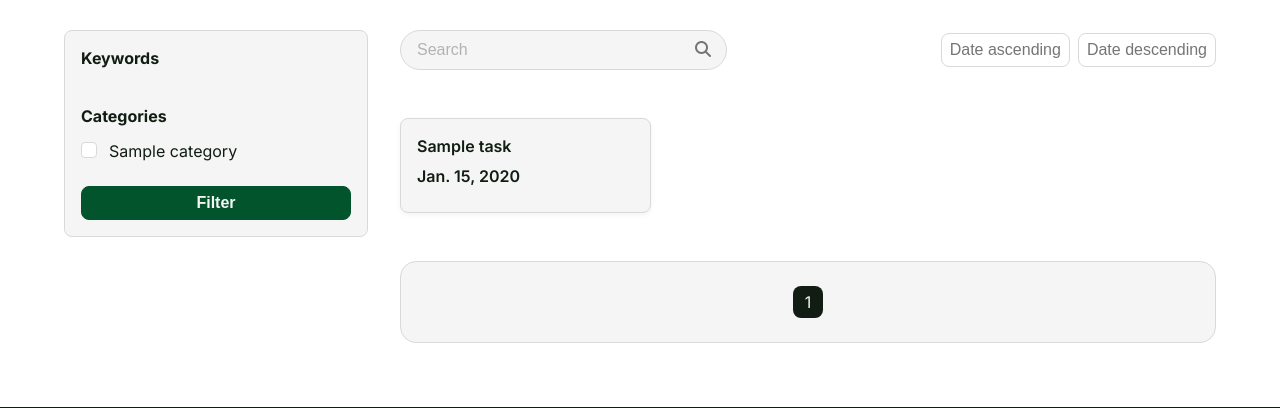
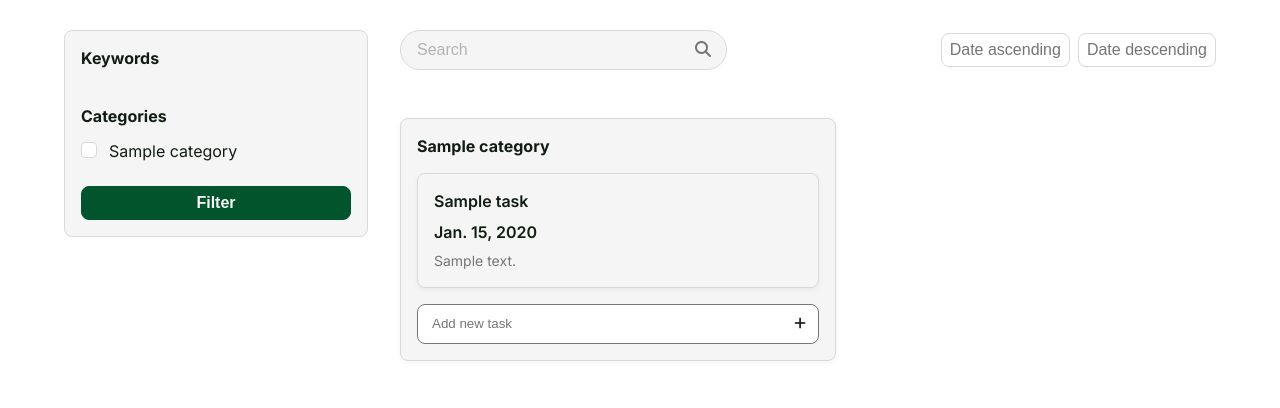
Before and after one commit to lorna88/HopSolutions, a Django app: page /home/ in a window 1280 px wide. Shown: the part 502-910 px from the top of the page. Run offline with Django 5.2, Linux system fonts and the light colour scheme; tables that the repository leaves empty hold one stand-in row (values such as "Sample post").

Commit message:
Task list view (homepage): tasks are collected in lists by categories

```diff
--- a/static/css/main.css
+++ b/static/css/main.css
@@ -692,11 +692,21 @@ footer {
 }
 
 .InputTask {
+    background-color: var(--background-grey);
+    border: none;
+    width: 355px;
+}
+
+.InputTask:focus {
+    outline: none;
+}
+
+.InputTaskCard {
     background-color: var(--background-default);
     border: none;
 }
 
-.InputTask:focus {
+.InputTaskCard:focus {
     outline: none;
 }
 
@@ -1261,7 +1271,7 @@ body.user-logged-in .header__user-actions {
 }
 
 .cart-item__quantity-selector {
-    width: 102px;
+    width: 402px;
     height: 40px;
     padding: 12px;
     background-color: var(--background-grey);
--- a/tasks/forms.py
+++ b/tasks/forms.py
@@ -1,12 +1,14 @@
 from django import forms
 
-from .models import Task
+from users.models import User
+from .models import Task, Category
+
 
 class TaskDateInput(forms.DateInput):
     input_type = 'date'
     format = '%Y-%m-%d'
 
-class TaskForm(forms.ModelForm):
+class TaskUpdateForm(forms.ModelForm):
     class Meta:
         model = Task
         fields = ('is_completed', 'name', 'description', 'date')
@@ -14,7 +16,32 @@ class TaskForm(forms.ModelForm):
         widgets = {
             # 'category': forms.TextInput(attrs={'class': 'Input'}),
             'is_completed': forms.CheckboxInput(attrs={'class': 'checkbox-task-input'}),
-            'name': forms.TextInput(attrs={'class': 'InputTask product-name'}),
-            'description': forms.Textarea(attrs={'rows': 6, 'placeholder': 'Description', 'class': 'InputTask product-description'}),
-            'date': TaskDateInput(attrs={'class': 'InputTask form-control author-name'}),
+            'name': forms.TextInput(attrs={'class': 'InputTaskCard product-name'}),
+            'description': forms.Textarea(attrs={'rows': 6, 'placeholder': 'Description', 'class': 'InputTaskCard product-description'}),
+            'date': TaskDateInput(attrs={'class': 'InputTaskCard form-control author-name'}),
         }
+
+class TaskCreateForm(forms.ModelForm):
+    # def __init__(self, category, *args, **kwargs):
+    #     super().__init__(*args, **kwargs)
+    #     self.category = category
+
+    class Meta:
+        model = Task
+        fields = ('name',)
+
+        widgets = {
+            'name': forms.TextInput(attrs={'class': 'InputTask', 'placeholder': 'Add new task'}),
+            # 'category': forms.HiddenInput(),
+            # 'user': forms.HiddenInput(),
+        }
+
+    def save(self, commit=True):
+        task = super().save(commit=False)
+        category = Category.objects.get(slug='tomorrow')
+        task.category = category
+        user = User.objects.get(id=1)
+        task.user = user
+        if commit:
+            task.save()
+        return task
--- a/tasks/models.py
+++ b/tasks/models.py
@@ -27,7 +27,7 @@ class Task(models.Model):
     name = models.CharField(max_length=100)
     slug = models.SlugField(max_length=100, unique=True, blank=True)
     description = models.TextField(null=True, blank=True)
-    category = models.ForeignKey(Category, on_delete=models.CASCADE)
+    category = models.ForeignKey(Category, on_delete=models.CASCADE, related_name='tasks')
     date = models.DateField(null=True, blank=True)
     is_completed = models.BooleanField(default=False)
     parent = models.ForeignKey('self', on_delete=models.CASCADE, null=True, blank=True)
--- a/tasks/templates/tasks/home.html
+++ b/tasks/templates/tasks/home.html
@@ -57,18 +57,30 @@
             </div>
 
             <div class="product-grid">
-                {% for task in tasks %}
+                {% for category in categories %}
+                <div class="product-card">
+                    <h3 class="section-title">{{ category.name }}</h3>
+                    {% for task in category.tasks.all %}
                     <a href="{% url 'tasks:task-detail' task.slug %}" class="product-card-link">
                         <div class="product-card">
                             <div class="product-card__info">
                                 <h4 class="product-card__name">{{ task.name }}</h4>
                                 <p class="product-card__price">{{ task.date }}</p>
-                            <p class="product-card__description">{{ task.comment|truncatechars:70 }}</p>
+                                <p class="product-card__description">{{ task.description|truncatechars:70 }}</p>
                             </div>
                         </div>
                     </a>
+                    {% endfor %}
+                    <form method="post">
+                        {% csrf_token %}
+                        <div class="cart-item__quantity-selector">
+                            {{ form.name }}
+                            <button type="submit" class="quantity-btn-cart"><i class="fa-solid fa-plus"></i></button>
+                        </div>
+                    </form>
+                </div>
                 {% empty %}
-                    <p>No tasks found.</p>
+                    <p>No categories found.</p>
                 {% endfor %}
             </div>
 
--- a/tasks/urls.py
+++ b/tasks/urls.py
@@ -1,10 +1,10 @@
 from django.urls import path
 
-from tasks.views import TaskDetailView, TaskListView
+from tasks.views import TaskDetailView, TaskListView, TaskView
 
 app_name = 'tasks'
 
 urlpatterns = [
+    path('home/', TaskView.as_view(), name='home'),
     path('tasks/<slug:slug>/', TaskDetailView.as_view(), name='task-detail'),
-    path('home/', TaskListView.as_view(), name='home'),
 ]
--- a/tasks/views.py
+++ b/tasks/views.py
@@ -1,49 +1,76 @@
 from django.db.models import Q
-from django.views.generic import DetailView, ListView, UpdateView
+from django.template.context_processors import request
+from django.views import View
+from django.views.generic import DetailView, ListView, UpdateView, CreateView
+from rest_framework.reverse import reverse_lazy
 
 from config.settings import TASKS_QUERY_MAP
-from .forms import TaskForm
+from .forms import TaskUpdateForm, TaskCreateForm
 from .models import Task, Category
+
+
+class TaskListView(ListView):
+    template_name = 'tasks/home.html'
+    model = Category
+    context_object_name = 'categories'
+    paginate_by = 2
+
+    def get_context_data(self, **kwargs):
+        context = super().get_context_data(**kwargs)
+        # context['categories'] = Category.objects.all()
+
+        context['sort_options'] = [
+            {'key': 'date_asc', 'label': 'Date ascending'},
+            {'key': 'date_desc', 'label': 'Date descending'},
+        ]
+
+        # categories = context['categories']
+        # for category in categories:
+        #     category.form = TaskCreateForm(category)
+        # context['categories'] = categories
+        context['form'] = TaskCreateForm()
+        return context
+
+    def get_queryset(self):
+        qs = Category.objects.all().prefetch_related('tasks')
+
+        # filter by category
+        categories = self.request.GET.get('categories', None)
+        if categories:
+            qs = qs.filter(slug__in=categories.split(','))
+
+        # search
+        to_search = self.request.GET.get('q', None)
+        if to_search:
+            qs = qs.filter(
+                Q(tasks__name__icontains=to_search) | Q(tasks__description__icontains=to_search)
+            )
+
+        # sort
+        # qs_key = self.request.GET.get('sort', 'date_asc')
+        # qs = qs.order_by(TASKS_QUERY_MAP[qs_key])
+
+        return list(qs)
+
 
 class TaskDetailView(UpdateView):
     model = Task
     template_name = 'tasks/task-details.html'
     slug_field = 'slug'
-    form_class = TaskForm
+    form_class = TaskUpdateForm
 
-class TaskListView(ListView):
+
+class TaskCreateView(CreateView):
+    model = Task
     template_name = 'tasks/home.html'
-    model = Task
-    context_object_name = 'tasks'
-    paginate_by = 2
+    form_class = TaskCreateForm
+    success_url = reverse_lazy('tasks:home')
 
-    def get_context_data(self, **kwargs):
-        context = super().get_context_data(**kwargs)
-        context['categories'] = Category.objects.all()
+class TaskView(View):
+    def get(self, request, *args, **kwargs):
+        view = TaskListView.as_view()
+        return view(request, *args, **kwargs)
 
-        context['sort_options'] = [
-            {'key': 'date_asc', 'label': 'Date ascending'},
-            {'key': 'date_desc', 'label': 'Date descending'},
-        ]
-        return context
-
-    def get_queryset(self):
-        qs = Task.objects.all().select_related('category')
-
-        # filter by category
-        categories = self.request.GET.get('categories', None)
-        if categories:
-            qs = qs.filter(category__slug__in=categories.split(','))
-
-        # search
-        to_search = self.request.GET.get('q', None)
-        if to_search:
-            qs = qs.filter(
-                Q(name__icontains=to_search) | Q(comment__icontains=to_search)
-            )
-
-        # sort
-        qs_key = self.request.GET.get('sort', 'date_asc')
-        qs = qs.order_by(TASKS_QUERY_MAP[qs_key])
-
-        return list(qs)
+    def post(self, request, *args, **kwargs):
+        view = TaskCreateView.as_view()
+        return view(request, *args, **kwargs)
```
Also changed, not shown: tasks/migrations/0005_alter_task_category.py (added). Lines whose indentation alone changed are shown as unchanged.
